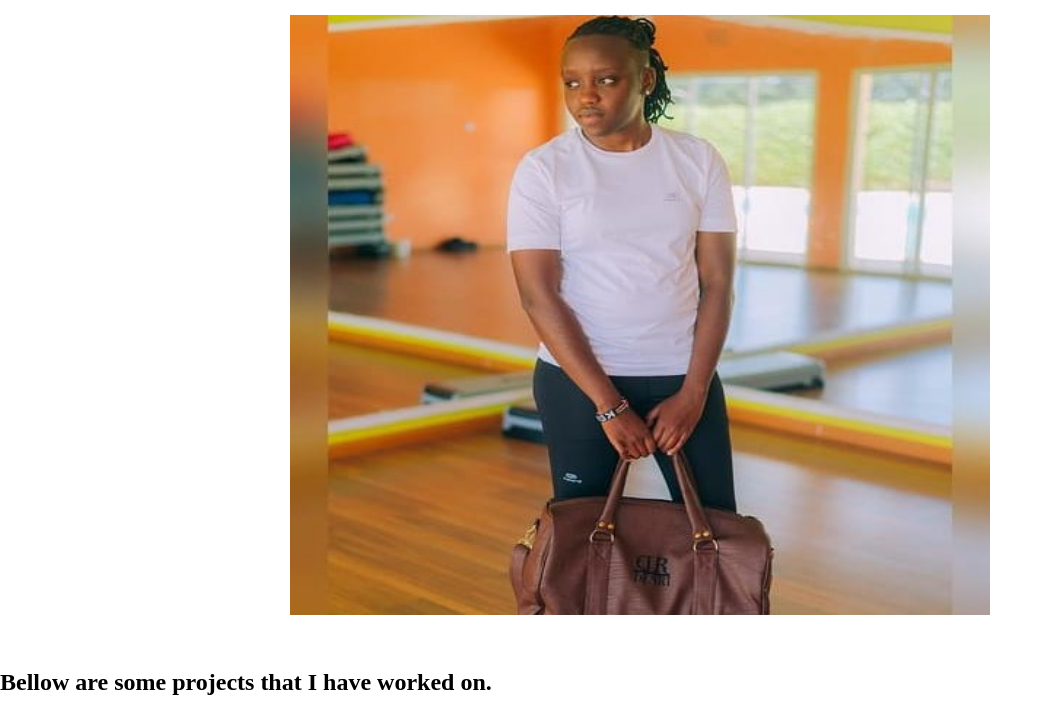
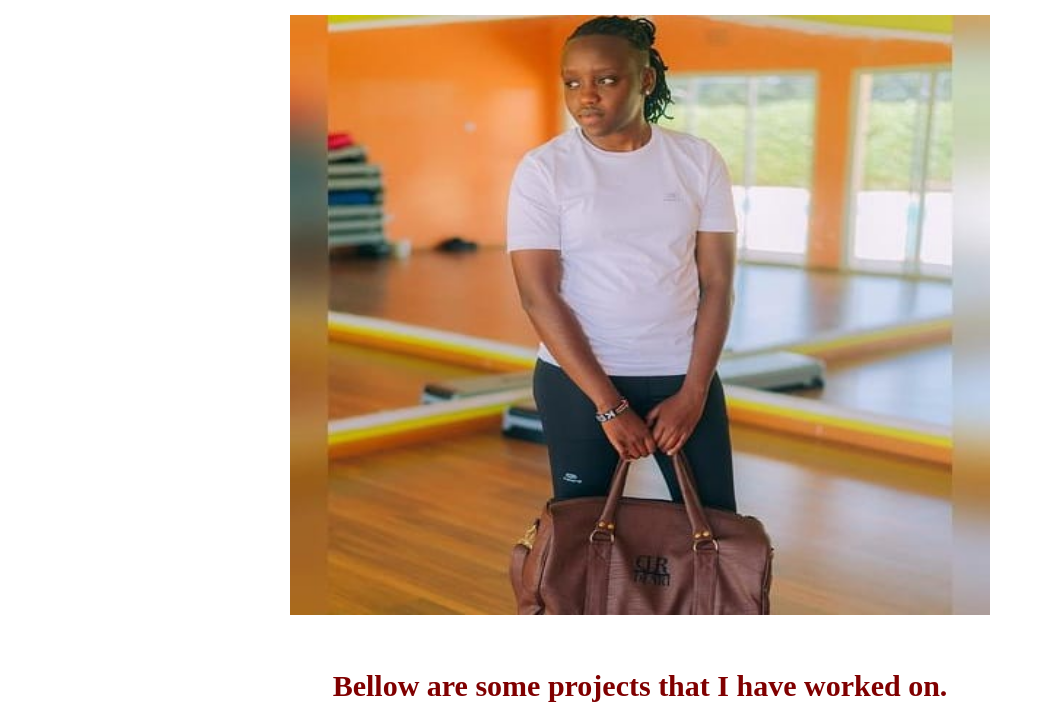
Before and after one commit to SMetto20/my-first-IP, a plain HTML site: page index.html in a window 1280 px wide. Shown: the part 76-800 px from the top of the page, without its empty margins (0-1053 px from the left). Drawn offline with Linux system fonts and the light colour scheme.

Commit message:
st-adds styling to h2 elemments

```diff
--- a/css/style.css
+++ b/css/style.css
@@ -19,3 +19,8 @@ Img {
     margin-left: auto;
     margin-right: auto;
 }
+h2{
+    text-align: center;
+    color: maroon;
+    font-size: 30px;
+    }
```
